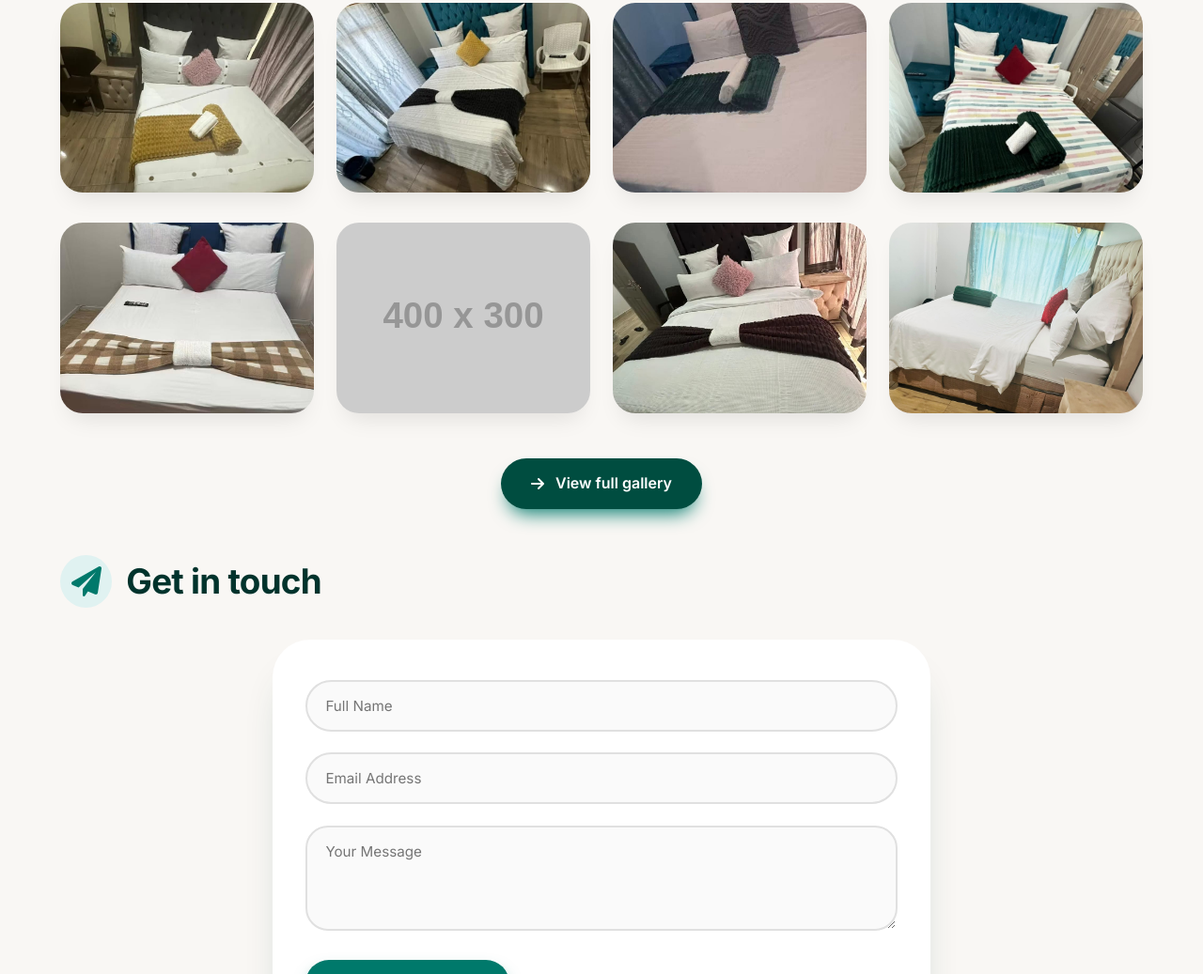
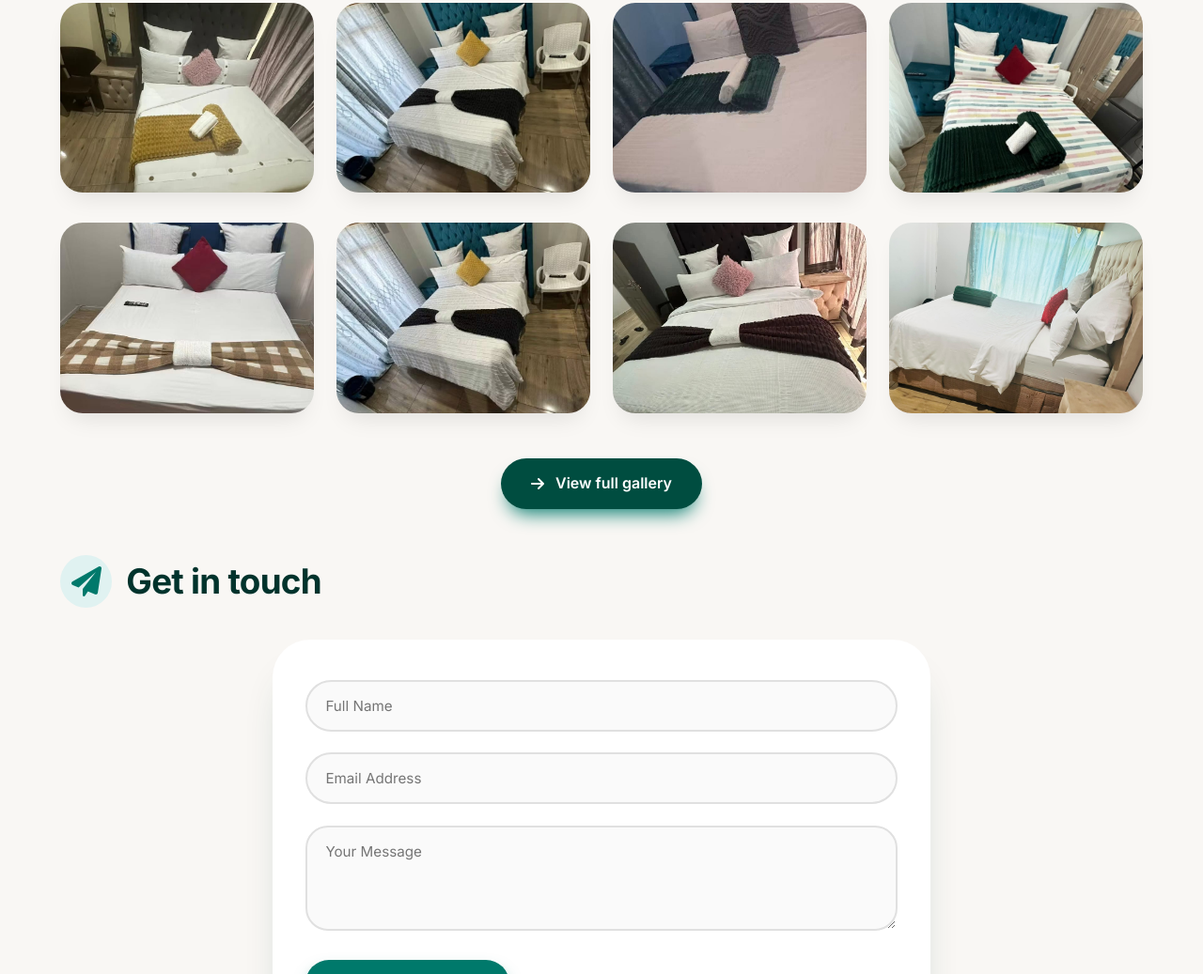
Before and after one commit to Gurure11/arconguest, a plain HTML site: page index.html in a window 1280 px wide. Shown: the part 1181-2218 px from the top of the page at 94% size. Drawn offline with Linux system fonts and the light colour scheme; placeholder pictures from the web are drawn by us.

Commit message:
Update index.html

```diff
--- a/index.html
+++ b/index.html
@@ -642,7 +642,7 @@
       </div>
       <div class="preview-grid">
         <a href="gallery.html"><img src="images/baba11.jpg" alt="Room D" onerror="this.src='https://placehold.co/400x300/00796b/white?text=Room+D'"></a>
-        <a href="gallery.html"><img src="images/baba12.jpg" alt="Room E" onerror="this.src='https://placehold.co/400x300/004d40/white?text=Room+E'"></a>
+        <a href="gallery.html"><img src="images/baba4.jpg" alt="Room E" onerror="this.src='https://placehold.co/400x300/004d40/white?text=Room+E'"></a>
         <a href="gallery.html"><img src="images/baba13.jpg" alt="Room F" onerror="this.src='https://placehold.co/400x300/00796b/white?text=Room+F'"></a>
         <a href="gallery.html"><img src="images/baba14.jpg" alt="Kitchen" onerror="this.src='https://placehold.co/400x300/004d40/white?text=Kitchen'"></a>
       </div>
```
